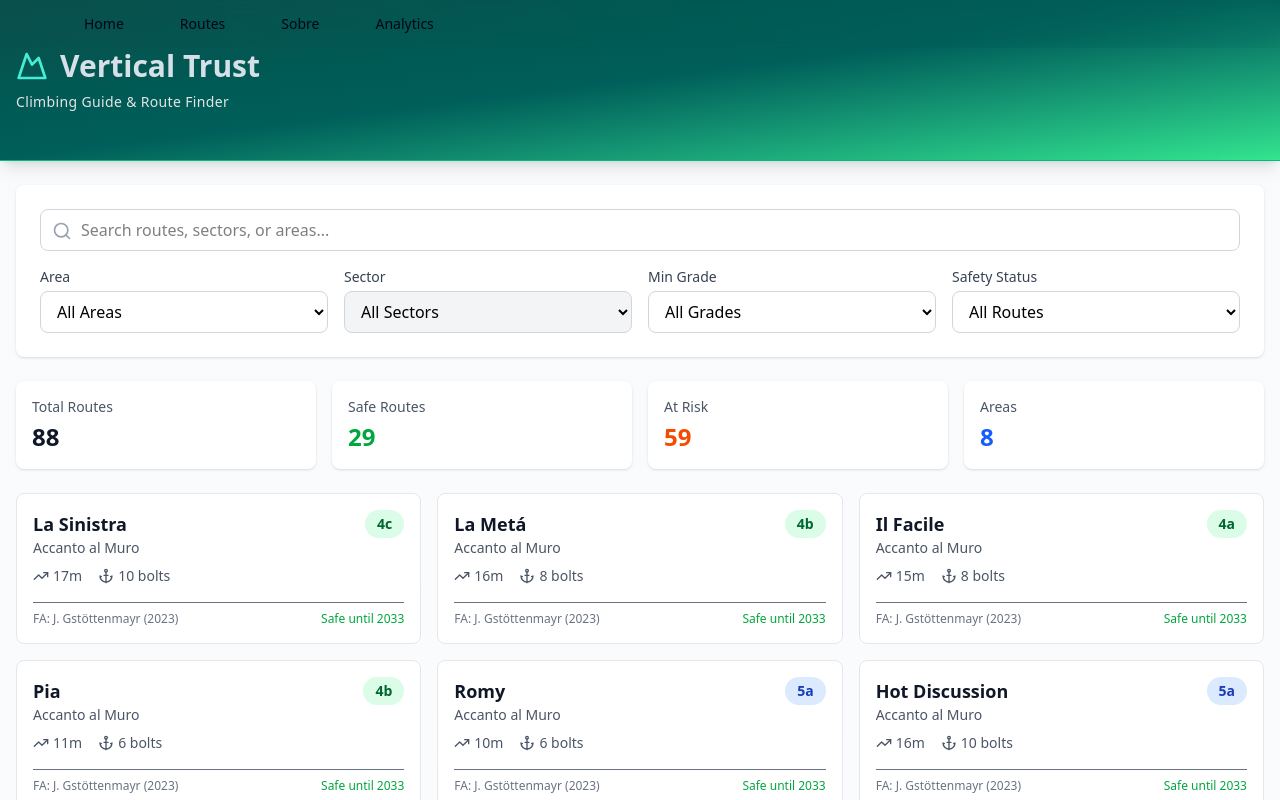
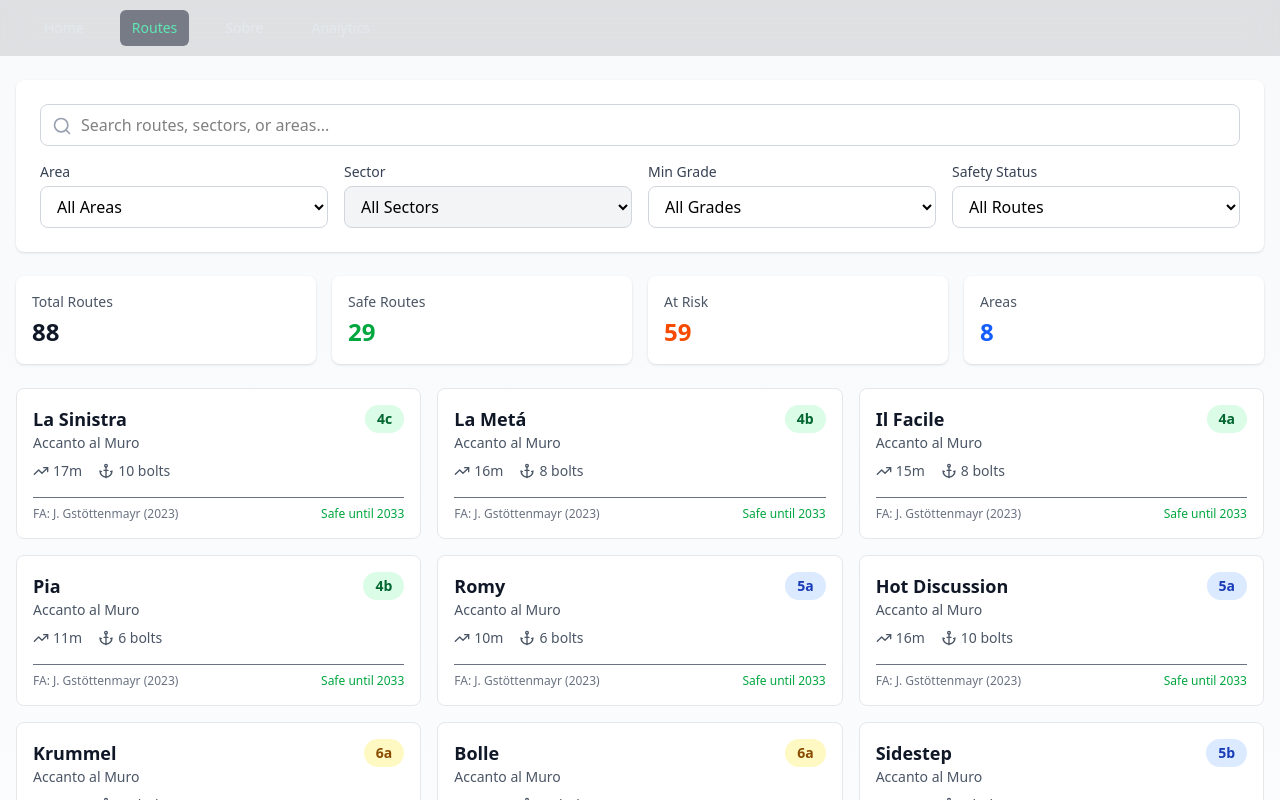
Before and after one commit to GabrielGil-Castro/climb_routes, a React (Vite) app: page /routes in a window 1280 px wide. Shown: the top 800 px of the page. Built offline with nearby package versions, Linux system fonts and the light colour scheme.

Commit message:
Adicionando nova HOME -- NavBar -- Separando paginas

```diff
--- a/src/App.jsx
+++ b/src/App.jsx
@@ -1,11 +1,20 @@
+import { BrowserRouter, Routes, Route } from "react-router-dom";
+
 import Navbar from "./components/NavBar";
-import Home from "./pages/Home"
+import Home from "./pages/Home";
+import RoutesPage from "./pages/RoutesPage";
+
 function App() {
   return (
-    <>
+    <BrowserRouter>
       <Navbar />
-      <Home />
-    </>
+
+      <Routes>
+        <Route path="/" element={<Home/>}/>
+        <Route path="/routes" element={<RoutesPage />} />
+        <Route path="*" element={<Home />} />
+      </Routes>
+    </BrowserRouter>
   );
 }
 
--- a/src/components/Header.jsx
+++ b/src/components/Header.jsx
@@ -9,8 +9,8 @@ export default function Header() {
       shadow-lg
       border-b border-b-emerald-500
     ">
-      <div className="max-w-7xl mx-auto px-4 py-12">
-        <div className="flex items-center gap-3 mb-2">
+      <div className="max-w-7xl mx-auto px-4 py-10">
+        <div className="flex items-center justify-end gap-3 mb-2">
           <Mountain className="w-8 h-8 text-teal-300" />
           <h1 className="text-3xl font-bold text-slate-200/95">
             Vertical Trust
--- a/src/components/NavBar.jsx
+++ b/src/components/NavBar.jsx
@@ -1,61 +1,122 @@
-import React, { useState } from 'react';
-import { Menu, X } from 'lucide-react';
+import { useState } from "react";
+import { Menu, X } from "lucide-react";
+import { Link, NavLink } from "react-router-dom";
 
-const Navbar = () => {
+export default function Navbar() {
   const [isOpen, setIsOpen] = useState(false);
 
+  // estilo padrão dos links
+  const linkStyle =
+    "px-3 py-2 rounded-md text-sm font-medium transition-colors duration-300";
+
+  // estilo quando a rota está ativa
+  const activeStyle =
+    "text-emerald-300 bg-slate-900/50";
+
+  const normalStyle =
+    "text-slate-200 hover:text-emerald-300 hover:bg-slate-900/40";
+
   return (
-    <nav className="fixed top-0 w-full z-50 backdrop-blur-lg ">
+    <nav className="fixed top-0 w-full z-50 backdrop-blur-lg bg-black/10">
       <div className="max-w-7xl mx-auto px-4 sm:px-6 lg:px-8">
-        <div className="flex justify-between items-center h-12">
+        <div className="flex justify-between items-center h-14">
 
+          {/* MENU DESKTOP */}
+          <div className="hidden md:flex space-x-6">
+            <NavLink
+              to="/"
+              className={({ isActive }) =>
+                `${linkStyle} ${isActive ? activeStyle : normalStyle}`
+              }
+            >
+              Home
+            </NavLink>
 
-          {/* Menu Desktop */}
-          <div className="hidden md:block">
-            <div className="ml-10 flex items-baseline space-x-8">
-              {['Home','Routes', 'Sobre', 'Analytics'].map((item) => (
-                <a
-                  key={item}
-                  href={`#${item.toLowerCase()}`}
-                  className="text-slate-950 hover:text-emerald-300 px-3 py-1.5 rounded-md text-sm font-medium transition-colors duration-300 hover:bg-slate-900/50"
-                >
-                  {item}
-                </a>
-              ))}
-            </div>
+            <NavLink
+              to="/routes"
+              className={({ isActive }) =>
+                `${linkStyle} ${isActive ? activeStyle : normalStyle}`
+              }
+            >
+              Routes
+            </NavLink>
+
+            <NavLink
+              to="/about"
+              className={({ isActive }) =>
+                `${linkStyle} ${isActive ? activeStyle : normalStyle}`
+              }
+            >
+              Sobre
+            </NavLink>
+
+            <NavLink
+              to="/analytics"
+              className={({ isActive }) =>
+                `${linkStyle} ${isActive ? activeStyle : normalStyle}`
+              }
+            >
+              Analytics
+            </NavLink>
           </div>
 
-          {/* Botão Menu Mobile */}
+          {/* BOTÃO MOBILE */}
           <div className="md:hidden">
             <button
               onClick={() => setIsOpen(!isOpen)}
-              className="text-slate-100 hover:text-white p-2"
+              className="text-white p-2"
             >
-              {isOpen ? <X size={24} /> : <Menu size={24} />}
+              {isOpen ? <X size={26} /> : <Menu size={26} />}
             </button>
           </div>
         </div>
 
-        {/* Menu Mobile Expandido */}
+        {/* MENU MOBILE */}
         {isOpen && (
-          <div className="md:hidden">
-            <div className="px-2 pt-2 pb-3 space-y-1 bg-slate-800/50 rounded-lg mt-2">
-              {['Home', 'Sobre', 'Projetos', 'Contato'].map((item) => (
-                <a
-                  key={item}
-                  href={`#${item.toLowerCase()}`}
-                  className="text-slate-100 hover:text-white block px-3 py-2 rounded-md text-base font-medium"
-                  onClick={() => setIsOpen(false)}
-                >
-                  {item}
-                </a>
-              ))}
-            </div>
+          <div className="md:hidden mt-2 bg-slate-900/70 rounded-xl p-4 space-y-2">
+
+            <NavLink
+              to="/"
+              onClick={() => setIsOpen(false)}
+              className={({ isActive }) =>
+                `block ${linkStyle} ${isActive ? activeStyle : normalStyle}`
+              }
+            >
+              Home
+            </NavLink>
+
+            <NavLink
+              to="/routes"
+              onClick={() => setIsOpen(false)}
+              className={({ isActive }) =>
+                `block ${linkStyle} ${isActive ? activeStyle : normalStyle}`
+              }
+            >
+              Routes
+            </NavLink>
+
+            <NavLink
+              to="/about"
+              onClick={() => setIsOpen(false)}
+              className={({ isActive }) =>
+                `block ${linkStyle} ${isActive ? activeStyle : normalStyle}`
+              }
+            >
+              Sobre
+            </NavLink>
+
+            <NavLink
+              to="/analytics"
+              onClick={() => setIsOpen(false)}
+              className={({ isActive }) =>
+                `block ${linkStyle} ${isActive ? activeStyle : normalStyle}`
+              }
+            >
+              Analytics
+            </NavLink>
           </div>
         )}
       </div>
     </nav>
   );
-};
-
-export default Navbar;
+}
--- a/src/pages/Home.jsx
+++ b/src/pages/Home.jsx
@@ -1,132 +1,31 @@
-import { useEffect, useState, useMemo } from "react";
-import Header from "../components/Header";
-import RouteCard from "../components/RouteCard";
-import RouteModal from "../components/RouteModal";
-import Filters from "../components/Filters";
-import { getRoutes, getAreas, getSectorsByArea } from "../services/dataService";
-import { Mountain } from 'lucide-react';
+import heroImage from "../assets/images.png";
+import {Link} from 'react-router-dom'
 
 export default function Home() {
-  const [allRoutes, setAllRoutes] = useState([]);
-  const [selectedRoute, setSelectedRoute] = useState(null);
-  const [filters, setFilters] = useState({
-    search: '',
-    areaId: null,
-    sectorId: null,
-    minGrade: null,
-    safetyStatus: 'all'
-  });
+  return (
+    <div
+      className="pt-12 min-h-screen flex items-center justify-center"
+      style={{
+        background: `linear-gradient(rgba(0,0,0,0.6), rgba(0,0,0,0.6)),
+                     url(${heroImage}) center/cover no-repeat`,
+      }}
+    >
+      <div className="text-center text-white px-6">
+        <h1 className="text-6xl font-bold mb-6">
+          Climb Explorer
+        </h1>
 
-  const areas = getAreas();
-  const sectors = filters.areaId ? getSectorsByArea(filters.areaId) : [];
+        <p className="text-lg text-white/80 mb-8 max-w-xl">
+          Discover climbing routes, explore areas, and track safety conditions.
+        </p>
 
-  useEffect(() => {
-    const data = getRoutes();
-    setAllRoutes(data);
-  }, []);
-
-  // FILTER LOGIC
-  const filteredRoutes = useMemo(() => {
-    return allRoutes.filter(route => {
-      // Search filter
-      if (filters.search) {
-        const searchLower = filters.search.toLowerCase();
-        const matchesSearch =
-          route.route.toLowerCase().includes(searchLower) ||
-          route.area.toLowerCase().includes(searchLower) ||
-          route.sector.toLowerCase().includes(searchLower);
-        if (!matchesSearch) return false;
-      }
-
-      // Area filter
-      if (filters.areaId && route.area_id !== filters.areaId) return false;
-
-      // Sector filter
-      if (filters.sectorId && route.sector_id !== filters.sectorId) return false;
-
-      // Grade filter
-      if (filters.minGrade && route.grade < filters.minGrade) return false;
-
-      // Safety filter
-      if (filters.safetyStatus === 'safe') {
-        if (route.problem_reported || route.safe_until <= 2025) return false;
-      }
-      if (filters.safetyStatus === 'risk') {
-        if (!route.problem_reported && route.safe_until > 2025) return false;
-      }
-      if (filters.safetyStatus === 'reported') {
-        if (!route.problem_reported) return false;
-      }
-
-      return true;
-    });
-  }, [allRoutes, filters]);
-
-  return (
-    <div className="min-h-screen bg-linear-to-b from-slate-50 via-white to-slate-200">
-      <Header />
-
-      <main className="mx-auto max-w-7xl px-4 py-6">
-        {/* FILTERS */}
-        <Filters
-          filters={filters}
-          onFilterChange={setFilters}
-          areas={areas}
-          sectors={sectors}
-        />
-
-        {/* STATS */}
-        <div className="grid grid-cols-1 md:grid-cols-4 gap-4 mb-6">
-          <div className="bg-white rounded-lg shadow-sm p-4">
-            <div className="text-sm text-gray-600 mb-1">Total Routes</div>
-            <div className="text-2xl font-bold text-gray-900">{filteredRoutes.length}</div>
-          </div>
-          <div className="bg-white rounded-lg shadow-sm p-4">
-            <div className="text-sm text-gray-600 mb-1">Safe Routes</div>
-            <div className="text-2xl font-bold text-green-600">
-              {filteredRoutes.filter(r => !r.problem_reported && r.safe_until > 2025).length}
-            </div>
-          </div>
-          <div className="bg-white rounded-lg shadow-sm p-4">
-            <div className="text-sm text-gray-600 mb-1">At Risk</div>
-            <div className="text-2xl font-bold text-orange-600">
-              {filteredRoutes.filter(r => r.problem_reported || r.safe_until <= 2025).length}
-            </div>
-          </div>
-          <div className="bg-white rounded-lg shadow-sm p-4">
-            <div className="text-sm text-gray-600 mb-1">Areas</div>
-            <div className="text-2xl font-bold text-blue-600">{areas.length}</div>
-          </div>
-        </div>
-
-        {/* ROUTES GRID */}
-        <div className="grid gap-4 sm:grid-cols-2 lg:grid-cols-3">
-          {filteredRoutes.map(route => (
-            <RouteCard
-              key={route.id}
-              route={route}
-              onSelect={setSelectedRoute}
-            />
-          ))}
-        </div>
-
-        {/* EMPTY STATE */}
-        {filteredRoutes.length === 0 && (
-          <div className="text-center py-12">
-            <Mountain className="w-16 h-16 text-gray-300 mx-auto mb-4" />
-            <h3 className="text-lg font-semibold text-gray-900 mb-2">No routes found</h3>
-            <p className="text-gray-600">Try adjusting your search filters</p>
-          </div>
-        )}
-      </main>
-
-      {/* MODAL */}
-      {selectedRoute && (
-        <RouteModal
-          route={selectedRoute}
-          onClose={() => setSelectedRoute(null)}
-        />
-      )}
+        <Link
+             to="/routes"
+            className="inline-block bg-white text-black px-8 py-4 rounded-xl font-semibold hover:bg-gray-200 transition"
+        >
+         Explore Routes →
+            </Link>
+      </div>
     </div>
   );
 }
--- /dev/null
+++ b/src/pages/RoutesPage.jsx
@@ -0,0 +1,131 @@
+import { useEffect, useState, useMemo } from "react";
+import RouteCard from "../components/RouteCard";
+import RouteModal from "../components/RouteModal";
+import Filters from "../components/Filters";
+import { getRoutes, getAreas, getSectorsByArea } from "../services/dataService";
+import { Mountain } from 'lucide-react';
+
+
+export default function Home() {
+  const [allRoutes, setAllRoutes] = useState([]);
+  const [selectedRoute, setSelectedRoute] = useState(null);
+  const [filters, setFilters] = useState({
+    search: '',
+    areaId: null,
+    sectorId: null,
+    minGrade: null,
+    safetyStatus: 'all'
+  });
+
+  const areas = getAreas();
+  const sectors = filters.areaId ? getSectorsByArea(filters.areaId) : [];
+
+  useEffect(() => {
+    const data = getRoutes();
+    setAllRoutes(data);
+  }, []);
+
+  // FILTER LOGIC
+  const filteredRoutes = useMemo(() => {
+    return allRoutes.filter(route => {
+      // Search filter
+      if (filters.search) {
+        const searchLower = filters.search.toLowerCase();
+        const matchesSearch =
+          route.route.toLowerCase().includes(searchLower) ||
+          route.area.toLowerCase().includes(searchLower) ||
+          route.sector.toLowerCase().includes(searchLower);
+        if (!matchesSearch) return false;
+      }
+
+      // Area filter
+      if (filters.areaId && route.area_id !== filters.areaId) return false;
+
+      // Sector filter
+      if (filters.sectorId && route.sector_id !== filters.sectorId) return false;
+
+      // Grade filter
+      if (filters.minGrade && route.grade < filters.minGrade) return false;
+
+      // Safety filter
+      if (filters.safetyStatus === 'safe') {
+        if (route.problem_reported || route.safe_until <= 2025) return false;
+      }
+      if (filters.safetyStatus === 'risk') {
+        if (!route.problem_reported && route.safe_until > 2025) return false;
+      }
+      if (filters.safetyStatus === 'reported') {
+        if (!route.problem_reported) return false;
+      }
+
+      return true;
+    });
+  }, [allRoutes, filters]);
+
+  return (
+    <div className="min-h-screen bg-linear-to-b py-14 from-slate-50 via-white to-slate-200">
+
+      <main className="mx-auto max-w-7xl px-4 py-6">
+        {/* FILTERS */}
+        <Filters
+          filters={filters}
+          onFilterChange={setFilters}
+          areas={areas}
+          sectors={sectors}
+        />
+
+        {/* STATS */}
+        <div className="grid grid-cols-1 md:grid-cols-4 gap-4 mb-6">
+          <div className="bg-white rounded-lg shadow-sm p-4">
+            <div className="text-sm text-gray-600 mb-1">Total Routes</div>
+            <div className="text-2xl font-bold text-gray-900">{filteredRoutes.length}</div>
+          </div>
+          <div className="bg-white rounded-lg shadow-sm p-4">
+            <div className="text-sm text-gray-600 mb-1">Safe Routes</div>
+            <div className="text-2xl font-bold text-green-600">
+              {filteredRoutes.filter(r => !r.problem_reported && r.safe_until > 2025).length}
+            </div>
+          </div>
+          <div className="bg-white rounded-lg shadow-sm p-4">
+            <div className="text-sm text-gray-600 mb-1">At Risk</div>
+            <div className="text-2xl font-bold text-orange-600">
+              {filteredRoutes.filter(r => r.problem_reported || r.safe_until <= 2025).length}
+            </div>
+          </div>
+          <div className="bg-white rounded-lg shadow-sm p-4">
+            <div className="text-sm text-gray-600 mb-1">Areas</div>
+            <div className="text-2xl font-bold text-blue-600">{areas.length}</div>
+          </div>
+        </div>
+
+        {/* ROUTES GRID */}
+        <div className="grid gap-4 sm:grid-cols-2 lg:grid-cols-3">
+          {filteredRoutes.map(route => (
+            <RouteCard
+              key={route.id}
+              route={route}
+              onSelect={setSelectedRoute}
+            />
+          ))}
+        </div>
+
+        {/* EMPTY STATE */}
+        {filteredRoutes.length === 0 && (
+          <div className="text-center py-12">
+            <Mountain className="w-16 h-16 text-gray-300 mx-auto mb-4" />
+            <h3 className="text-lg font-semibold text-gray-900 mb-2">No routes found</h3>
+            <p className="text-gray-600">Try adjusting your search filters</p>
+          </div>
+        )}
+      </main>
+
+      {/* MODAL */}
+      {selectedRoute && (
+        <RouteModal
+          route={selectedRoute}
+          onClose={() => setSelectedRoute(null)}
+        />
+      )}
+    </div>
+  );
+}
--- a/vite.config.js
+++ b/vite.config.js
@@ -4,5 +4,5 @@ import react from '@vitejs/plugin-react'
 // https://vite.dev/config/
 export default defineConfig({
   plugins: [react()],
-  base: "/climb_routes/",
+  // base: "/climb_routes/",
 })
```
Also changed, not shown: src/pages/About.jsx (added), 1 other file (tests, documents, lock files or other folders).
